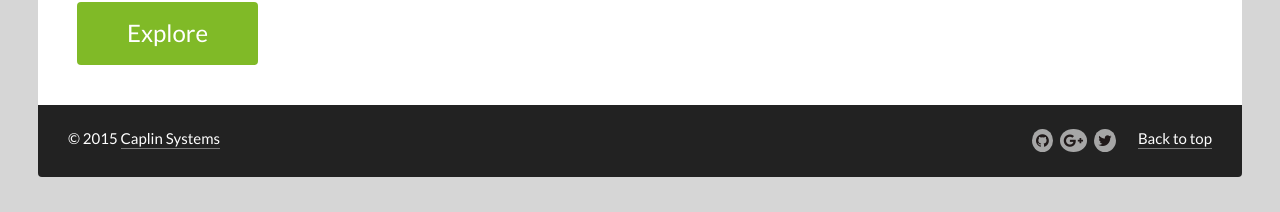
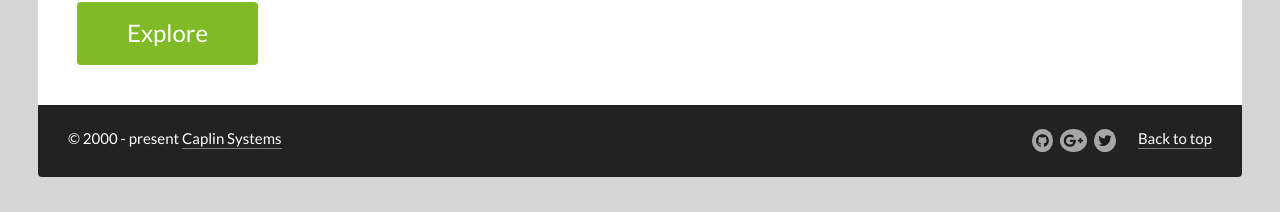
Before and after one commit to BladeRunnerJS/brjs-site, a Jekyll site: the page built from index.html, in a window 1280 px wide and 900 px high, scrolled down 1722 px. Shown: the part 685-897 px from the top of the window. Built offline with Jekyll 4.4.1, drawn with Linux system fonts in a browser that asks for light colours; nearby versions of some CDN libraries; Markdown is read by kramdown in place of the engine named in the settings.

Commit message:
Change copyright year in footer

```diff
--- a/_layouts/default.html
+++ b/_layouts/default.html
@@ -85,7 +85,7 @@ layout: default
         <a href="https://plus.google.com/108556511900055348789" rel="publisher"><i class="fa fa-google-plus fa-1"></i></a>
         <a href="https://twitter.com/BladeRunnerJS"><i class="fa fa-twitter fa-1"></i></a>
       </p>
-      <p>&copy; 2015  <a href="http://www.caplin.com">Caplin Systems</a></p>
+      <p>&copy; 2000 - present <a href="http://www.caplin.com">Caplin Systems</a></p>
     </footer>
 
     <script>
```
